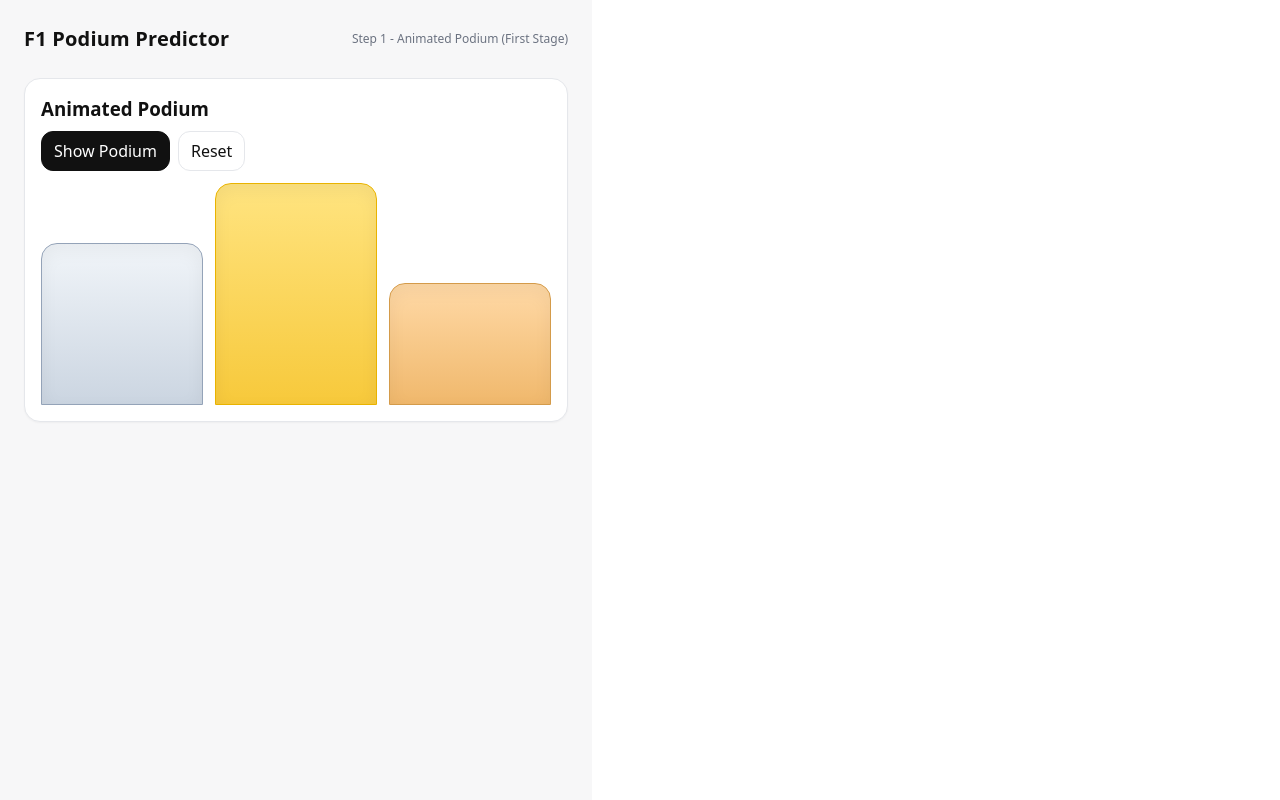
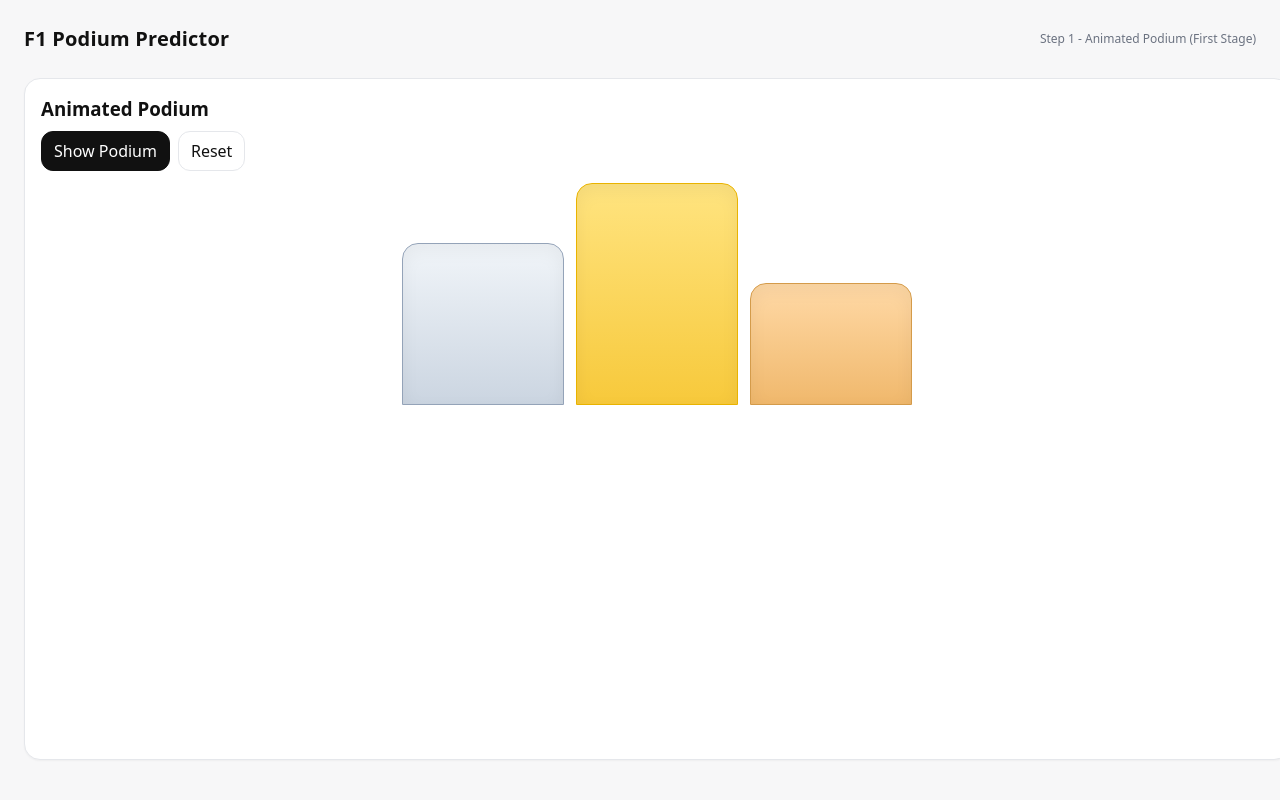
Before and after one commit to younisrajaApplications/f1-podium, a React (Vite) app: page / in a window 1280 px wide. Shown: the top 800 px of the page. Built offline with nearby package versions, Linux system fonts and the light colour scheme.

Commit message:
Update style sheet

```diff
--- a/src/styles.css
+++ b/src/styles.css
@@ -1,24 +1,61 @@
 :root { --brand: #e10600; }
 
-html, body, #root { height: 100%; margin: 0; font-family: system-ui, Arial, sans-serif; }
-.page { min-height: 100%; background: #f7f7f8; color: #111; padding: 24px; }
+/* Make the document fill the viewport and inherit our light background */
+html, body, #root {
+  height: 100%;
+  width: 100%;
+  margin: 0;
+}
+body {
+  background: #f7f7f8;   /* so the whole screen is light, not just the .page area */
+  color: #111;
+}
 
-.header { display: flex; align-items: center; justify-content: space-between; max-width: 1000px; margin: 0 auto 24px; }
+/* Full-bleed app shell */
+.page {
+  min-height: 100vh;     /* fill vertical */
+  width: 100vw;          /* fill horizontal */
+  box-sizing: border-box;
+  background: transparent; /* body already has the light bg */
+  padding: 24px;
+  display: flex;
+  flex-direction: column;
+  overflow-x: hidden;    /* avoid horizontal scrollbar on narrow screens */
+}
+
+/* Header/card span full width now */
+.header {
+  display: flex;
+  align-items: center;
+  justify-content: space-between;
+  width: 100%;
+  margin: 0 0 24px;
+}
 .title { font-weight: 800; font-size: 20px; letter-spacing: .2px; }
 .subtle { color: #6b7280; font-size: 12px; }
 
-.card { max-width: 1000px; margin: 0 auto 16px; background: #fff; border: 1px solid #e5e7eb; border-radius: 16px; padding: 16px; box-shadow: 0 1px 2px rgba(0,0,0,.04); }
+.card {
+  width: 100%;
+  margin: 0 0 16px;
+  background: #fff;
+  border: 1px solid #e5e7eb;
+  border-radius: 16px;
+  padding: 16px;
+  box-shadow: 0 1px 2px rgba(0,0,0,.04);
+  flex: 1 1 auto;        /* can expand if it's the only section */
+}
 
+/* Podium visuals (unchanged) */
 .controls { display: flex; gap: 8px; margin-bottom: 12px; }
-.btn { appearance: none; border: 1px solid #e5e7eb; background: #fff; color:#111; padding: 8px 12px; border-radius: 12px; cursor: pointer; }
+.btn { appearance: none; border: 1px solid #e5e7eb; background: #fff; color: #111; padding: 8px 12px; border-radius: 12px; cursor: pointer; }
 .btn.primary { background: #111; color: #fff; border-color: #111; }
 .btn:disabled { opacity: .6; cursor: not-allowed; }
 
-.podium { display: flex; align-items: flex-end; justify-content: center; gap: 12px; }
+.podium { display: flex; align-items: flex-end; justify-content: center; gap: 12px; min-height: 220px; }
 .block { width: 160px; border-radius: 16px 16px 0 0; border: 1px solid rgba(0,0,0,.15); display: flex; align-items: center; justify-content: center; text-align: center; box-shadow: inset 0 6px 18px rgba(0,0,0,.05); }
-.block.h1 { height: 220px; background: linear-gradient(#ffe480,#f7c93b); border-color: #e9b300; }  /* gold */
-.block.h2 { height: 160px; background: linear-gradient(#f1f5f9,#cbd5e1); border-color: #94a3b8; }  /* silver */
-.block.h3 { height: 120px; background: linear-gradient(#ffd9a6,#f0b86c); border-color: #d49b4a; }  /* bronze */
+.block.h1 { height: 220px; background: linear-gradient(#ffe480,#f7c93b); border-color: #e9b300; }
+.block.h2 { height: 160px; background: linear-gradient(#f1f5f9,#cbd5e1); border-color: #94a3b8; }
+.block.h3 { height: 120px; background: linear-gradient(#ffd9a6,#f0b86c); border-color: #d49b4a; }
 
 .place { font-size: 12px; color: #6b7280; margin-bottom: 4px; }
 .name { font-weight: 800; }
```
